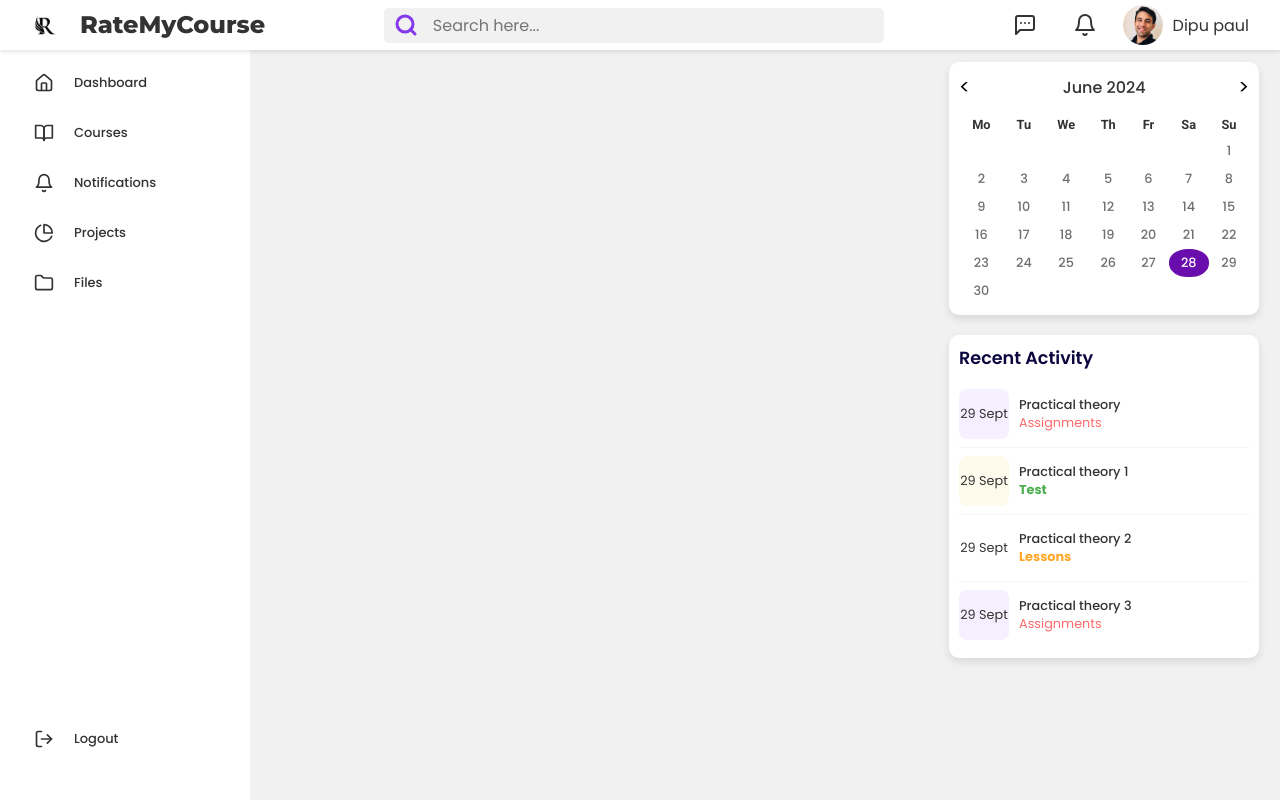
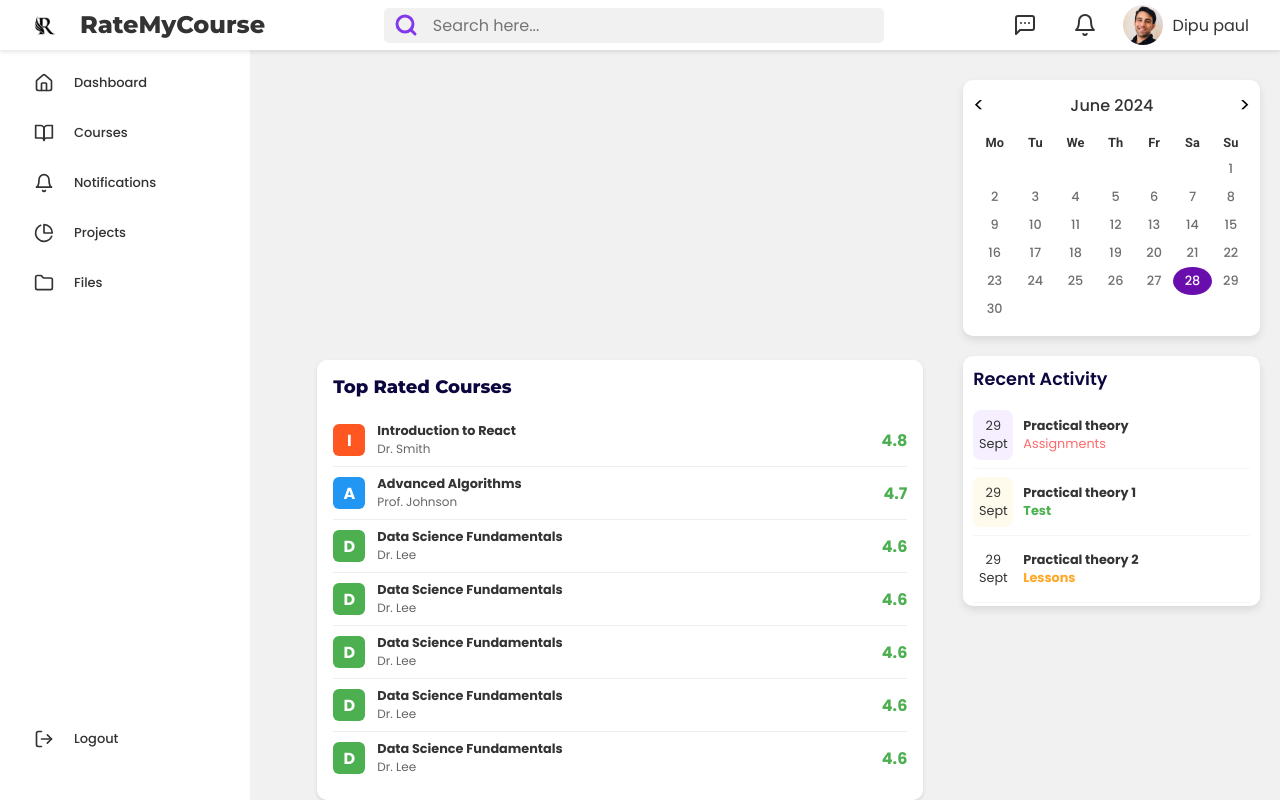
Before and after one commit to aditya19lohia/course_project, a React (Create React App) app in the folder client/: page /home in a window 1280 px wide. Built offline with nearby package versions, Linux system fonts and the light colour scheme.

Commit message:
home page structuring

```diff
--- a/client/src/components/Calendar_History.css
+++ b/client/src/components/Calendar_History.css
@@ -1,15 +1,12 @@
-
-
 .Calendar_History-container {
-  position: relative; /* Changed from fixed */
-  top:2rem;
+  position: relative;
+  /* top: 2rem; */
   display: flex;
   flex-direction: column;
   padding: 20px;
-
-  width: 100%; /* Changed from 350px */
-  max-width: 350px; /* Added max-width */
-  margin: 0 1px 0px auto; /* Center the container */
+  width: 100%;
+  max-width: 350px;
+  margin: 0 1px 0px auto;
 }
 
 .calendar-container, .history-container {
@@ -17,15 +14,19 @@
   border-radius: 10px;
   box-shadow: 0 4px 8px rgba(0, 0, 0, 0.1);
   padding: 10px;
-  max-height: 400px;
-  /* overflow-y: auto; */
+  height:16rem;
   width: 100%;
   margin: 10px 0;
 }
 
 .history-container {
-  max-height: auto; /* Limit height and enable scrolling */
-  /* overflow-y: auto; */
+  max-height: 250px; /* Adjust height for 4 items */
+  overflow-y: auto; /* Hide scroll by default */
+}
+
+.history-container.expanded {
+  overflow-y: auto; /* Enable scroll when expanded */
+  max-height: 400px; /* Adjust as needed */
 }
 
 .calendar-header {
@@ -52,25 +53,25 @@
   text-align: center;
 }
 
-.calendar-table th{
-  font-family:"Roboto",sans-serif;
+.calendar-table th {
+  font-family: "Roboto", sans-serif;
   padding: 5px;
-  font-weight:600;
-  font-size:0.8rem;
+  font-weight: 600;
+  font-size: 0.8rem;
   border-radius: 47%;
 }
 
-.calendar-table td{
+.calendar-table td {
   padding: 5px;
-  font-weight:500;
-  font-size:0.7rem;
+  font-weight: 500;
+  font-size: 0.7rem;
   border-radius: 47%;
 }
 
 .calendar-table tbody td {
   cursor: pointer;
-  font-size:0.8rem;
-  color:#6f6f6f;
+  font-size: 0.8rem;
+  color: #6f6f6f;
 }
 
 .calendar-table tbody td.selected {
@@ -84,6 +85,7 @@
 
 .calendar-table tbody td.current {
   background-color: #6a0dad;
+  border-radius:100%;
   color: #fff;
 }
 
@@ -93,7 +95,6 @@
   color: #0b063e;
   font-size: 1.1em;
   margin-bottom: 10px;
-
 }
 
 .history-content {
@@ -113,10 +114,10 @@
 }
 
 .date-box {
-  width: 50px;
+  width: 40px;
   height: 50px;
   display: flex;
-  flex-direction:column;
+  flex-direction: column;
   align-items: center;
   justify-content: center;
   border-radius: 8px;
@@ -135,7 +136,7 @@
 }
 
 .course-name {
-  font-family:"Poppins",sans-serif;
+  font-family: "Poppins", sans-serif;
   color: #333333;
   font-size: 0.8rem;
   font-weight: 500;
@@ -154,7 +155,7 @@
 
 .description-red {
   color: #FF6B6B;
-  font-weight:400;
+  font-weight: 400;
 }
 
 .description-green {
@@ -173,6 +174,28 @@
   background-color: #fefbec;
 }
 
+.history_button{
+  display:flex;
+  justify-content:center;
+}
+
+.view-more-button {
+  font-family: "Poppins", sans-serif;
+  background-color: #8C61FF;
+  color: #fff;
+  border: none;
+  padding: 10px 20px;
+  border-radius: 5px;
+  cursor: pointer;
+  display:flex;
+  margin-top:10px;
+  text-align: center;
+}
+
+.view-more-button:hover {
+  background-color: #7a56e6;
+}
+
 /* Responsive styles */
 @media (max-width: 768px) {
   .Calendar_History-container {
--- a/client/src/components/History/History.js
+++ b/client/src/components/History/History.js
@@ -1,5 +1,4 @@
-import React from 'react';
-/*import './History.css';*/
+import React, { useState } from 'react';
 
 const History = () => {
   const historyData = [
@@ -7,14 +6,25 @@ const History = () => {
     { date: '29 Sept', courseName: 'Practical theory 1', description: 'Test' },
     { date: '29 Sept', courseName: 'Practical theory 2', description: 'Lessons' },
     { date: '29 Sept', courseName: 'Practical theory 3', description: 'Assignments' },
+    { date: '30 Sept', courseName: 'Practical theory 4', description: 'Assignments' },
+    { date: '30 Sept', courseName: 'Practical theory 5', description: 'Assignments' },
+    { date: '30 Sept', courseName: 'Practical theory 5', description: 'Assignments' },
+    { date: '30 Sept', courseName: 'Practical theory 5', description: 'Assignments' },
+    { date: '30 Sept', courseName: 'Practical theory 5', description: 'Assignments' },
     // Add more history data as needed
   ];
 
+  const [showAll, setShowAll] = useState(false);
+
+  const handleToggle = () => {
+    setShowAll(!showAll);
+  };
+
   return (
-    <div className="history-container">
+    <div className={`history-container ${showAll ? 'expanded' : ''}`}>
       <h2 className="history-title">Recent Activity</h2>
       <div className="history-content">
-        {historyData.map((item, index) => (
+        {historyData.slice(0, showAll ? historyData.length : 5).map((item, index) => (
           <div className="history-item" key={index}>
             <div className={`date-box ${index % 3 === 0 ? 'date-box-1' : index % 3 === 1 ? 'date-box-2' : 'date-box-3'}`}>
               <span className="date-text">{item.date}</span>
@@ -26,6 +36,13 @@ const History = () => {
           </div>
         ))}
       </div>
+      <div className="history_button">
+      {historyData.length > 4 && (
+        <button className="view-more-button" onClick={handleToggle}>
+          {showAll ? 'Show Less' : 'View More'}
+        </button>
+      )}
+      </div>
     </div>
   );
 };
--- a/client/src/components/Navbar/Navbar.js
+++ b/client/src/components/Navbar/Navbar.js
@@ -14,7 +14,7 @@ function Navbar() {
     setSidebarOpen(true);
   }
   const handleMouseLeave=()=>{
-    setSidebarOpen(false)
+    setSidebarOpen(true);
   }
 
   const toggleDarkMode = () => {
--- a/client/src/components/TopRatedCourse/TopRatedCourses.css
+++ b/client/src/components/TopRatedCourse/TopRatedCourses.css
@@ -3,8 +3,8 @@
     border-radius: 10px;
     padding: 16px;
     box-shadow: 0 2px 4px rgba(0,0,0,0.1);
-    width: 50%;
-    margin-left: 20%;
+    width: 100%;
+    margin-left: 10%;
     /* margin-top: 25%; */
     max-height: 400%;
   }
--- a/client/src/components/TopRatedCourse/TopRatedCourses.js
+++ b/client/src/components/TopRatedCourse/TopRatedCourses.js
@@ -16,6 +16,10 @@ const TopRatedCourses = () => {
       setCourses([
         { id: 1, name: 'Introduction to React', professor: 'Dr. Smith', rating: 4.8, color: '#FF5722' },
         { id: 2, name: 'Advanced Algorithms', professor: 'Prof. Johnson', rating: 4.7, color: '#2196F3' },
+        { id: 3, name: 'Data Science Fundamentals', professor: 'Dr. Lee', rating: 4.6, color: '#4CAF50' },
+        { id: 3, name: 'Data Science Fundamentals', professor: 'Dr. Lee', rating: 4.6, color: '#4CAF50' },
+        { id: 3, name: 'Data Science Fundamentals', professor: 'Dr. Lee', rating: 4.6, color: '#4CAF50' },
+        { id: 3, name: 'Data Science Fundamentals', professor: 'Dr. Lee', rating: 4.6, color: '#4CAF50' },
         { id: 3, name: 'Data Science Fundamentals', professor: 'Dr. Lee', rating: 4.6, color: '#4CAF50' },
       ]);
     };
--- a/client/src/pages/Home.css
+++ b/client/src/pages/Home.css
@@ -1,49 +1,55 @@
-/* Container for the home screen */
+/* Home.css */
+
 .home-container {
   display: flex;
+  flex-direction: column;
   height: 100vh;
-    overflow: hidden;
 }
 
-  /* Navbar should be fixed on the left side */
-  .navbar-container {
+.content-wrapper {
+  display: flex;
+  flex: 1;
+  margin-top: 50px; /* Adjust to make space for the TopBar */
+}
+
+.left-column {
+  flex: 2;
+  display:flex;
+  align-items:flex-end;
+  overflow-y: auto;
+  padding-right: 20px;
+
+  margin-left: 250px; /* Adjust to make space for the Navbar */
+  height: 100%;
+}
+
+.right-column {
+  flex: 1;
+  width:310px;
+  position: sticky;
+  top: 50px; /* Adjust to make space for the TopBar */
+  margin-left: auto;
+}
+/*
+.navbar {
   position: fixed;
   top: 0;
   left: 0;
   height: 100%;
-    width: 200px; /* Adjust as needed */
-    background-color: #f8f9fa; /* Adjust as needed */
+  width: 250px; Adjust as needed
   z-index: 1000;
 }
 
-  /* Main content area */
-  .main-content {
-    display: flex;
-    flex-direction: column;
-    flex-grow: 1;
-    margin-left: 200px; /* Adjust as needed to match Navbar width */
-  }
-
-  /* TopBar should be fixed at the top */
-  .topbar-container {
+.topbar {
   position: fixed;
   top: 0;
-    left: 200px; /* Adjust as needed to match Navbar width */
+  left: 250px;
   right: 0;
-    height: 50px; /* Adjust as needed */
-    background-color: #fff; /* Adjust as needed */
-    z-index: 999;
-    display: flex;
-    align-items: center;
-    padding: 0 20px; /* Adjust as needed */
+  height: 50px;
+  z-index: 1000;
+} */
+
+.calendar-history {
+  position: sticky;
+  /* top: 50px; Adjust to make space for the TopBar */
 }
-
-  /* Content area that scrolls */
-  .content-area {
-    flex-grow: 1;
-    margin-top: 50px; /* Adjust as needed to match TopBar height */
-    height: calc(100vh - 50px); /* Adjust to fit the screen minus the TopBar height */
-    overflow-y: auto;
-    padding: 20px;
-    padding-right: 40px; /* Add padding for scroll bar space */
-  }
--- a/client/src/pages/Home.js
+++ b/client/src/pages/Home.js
@@ -1,17 +1,27 @@
-import React from 'react'
-import Navbar from '../components/Navbar/Navbar'
-import TopBar from '../components/TopBar/TopBar'
-import Dashboard from '../components/Calendar_History'
+import React from 'react';
+import Navbar from '../components/Navbar/Navbar';
+import TopBar from '../components/TopBar/TopBar';
+import CalendarHistory from '../components/Calendar_History';
+// import Status from '../components/Status';
+import TopRatedCourses from '../components/TopRatedCourse/TopRatedCourses';
+import './Home.css';
+
 function Home() {
   return (
-    <div>
-
-    <Navbar />
-    <Dashboard />
-    <TopBar />
-
+    <div className="home-container">
+      <Navbar />
+      <TopBar />
+      <div className="content-wrapper">
+        <div className="left-column">
+          {/* <Status />/ */}
+          <TopRatedCourses />
+        </div>
+        <div className="right-column">
+          <CalendarHistory />
+        </div>
+      </div>
     </div>
-  )
+  );
 }
 
-export default Home
+export default Home;
```
Lines whose indentation alone changed are shown as unchanged.
